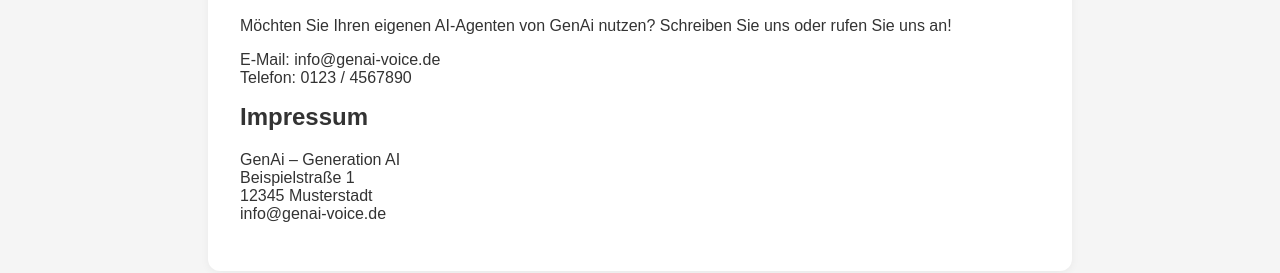
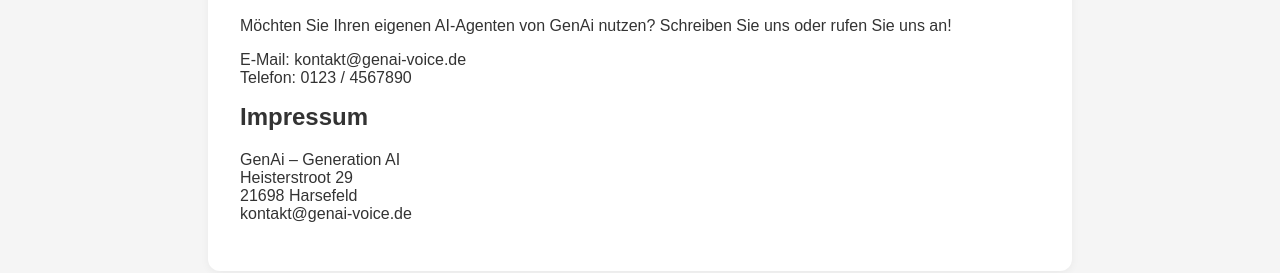
Before and after one commit to Timo-0412/genai-Webseite, a plain HTML site: page index.html in a window 1280 px wide. Shown: the part 455-728 px from the top of the page. Drawn offline with Linux system fonts and the light colour scheme.

Commit message:
Update index.html

```diff
--- a/index.html
+++ b/index.html
@@ -63,10 +63,10 @@
 
     <h2>Kontakt & Einrichtung</h2>
     <p>Möchten Sie Ihren eigenen AI-Agenten von GenAi nutzen? Schreiben Sie uns oder rufen Sie uns an!</p>
-    <p>E-Mail: info@genai-voice.de<br>Telefon: 0123 / 4567890</p>
+    <p>E-Mail: kontakt@genai-voice.de<br>Telefon: 0123 / 4567890</p>
 
     <h2>Impressum</h2>
-    <p>GenAi – Generation AI<br>Beispielstraße 1<br>12345 Musterstadt<br>info@genai-voice.de</p>
+    <p>GenAi – Generation AI<br>Heisterstroot 29<br>21698 Harsefeld<br>kontakt@genai-voice.de</p>
   </section>
 
   <footer>
```
